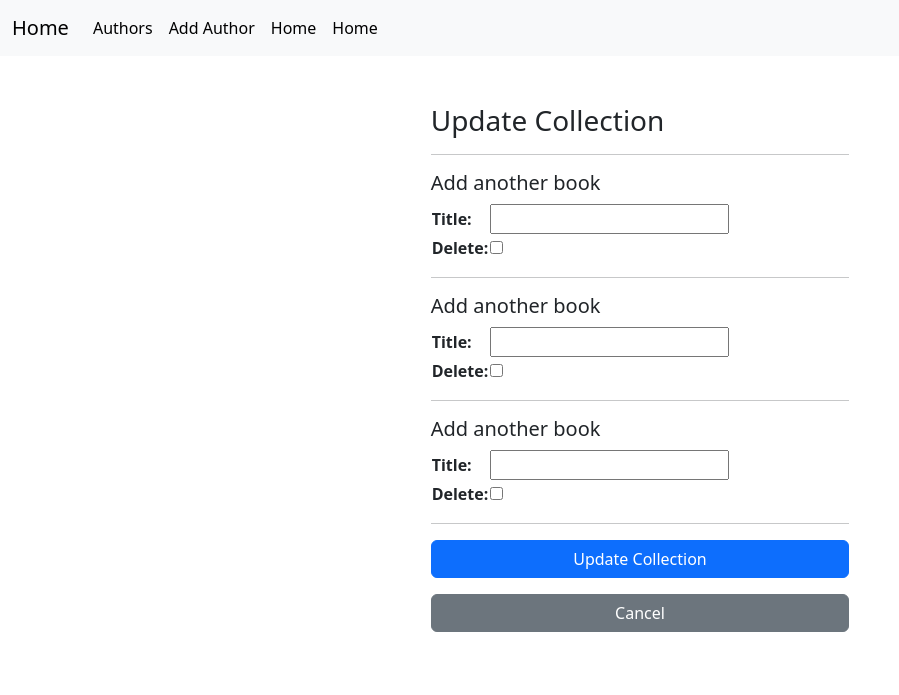
After one commit to Tzur1234/Django_Inline_formset_2, a Django app: page /authors/1/edit in a window 1280 px wide. The commit adds this page. Shown: the top 695 px of the page, without its empty margins (0-899 px from the left). Run offline with Django 4.2, Linux system fonts and the light colour scheme; data comes from the database, SQL or seed files in the repository; both versions use the stored data as it was after the commit.

Commit message:
inlineformset

```diff
--- a/book/forms.py
+++ b/book/forms.py
@@ -0,0 +1,5 @@
+from django.forms.models import inlineformset_factory
+
+from .models import Author, Book
+
+AuthorBooksFormset = inlineformset_factory(Author, Book, fields=('title',))
--- a/book/models.py
+++ b/book/models.py
@@ -17,5 +17,9 @@ class Book(models.Model):
 class Author(models.Model):
     name = models.CharField(max_length=225, blank=False, null=False)
 
+    def get_absolute_url(self):
+        ''' return url to redirect the user after CreateAuth'''
+        return reverse('books:author_detail', kwargs={'pk':self.pk})
+
     def __str__(self):
         return self.name
--- a/book/urls.py
+++ b/book/urls.py
@@ -2,9 +2,13 @@ from django.urls import path
 
 from . import views
 
+
+
 app_name = 'books'
 urlpatterns = [
     path('', views.HomeView.as_view(), name="home"),
-    path('authors/', views.AuthorListView.as_view(), name="author_list").
-    path('authors/<int:pk>', views.AuthorDetailView.as_view(), name="author_detail")
+    path('authors/', views.AuthorListView.as_view(), name="author_list"),
+    path('authors/<int:pk>', views.AuthorDetailView.as_view(), name="author_detail"),
+    path('authors/add/', views.AuthorCreateView.as_view(), name="author_add"),
+    path('authors/<int:pk>/edit', views.AuthorBookEditView.as_view(), name="author_edit")
 ]
--- a/book/views.py
+++ b/book/views.py
@@ -1,9 +1,13 @@
 from django.shortcuts import render
+from django.http import HttpResponseRedirect
+from django.urls import reverse
 from .models import Book, Author
 # Create your views here.
-from django.views.generic import TemplateView, ListView, DetailView
-
+from django.views.generic import TemplateView, ListView, DetailView, CreateView, FormView
+from django.views.generic.detail import SingleObjectMixin
+from django.contrib import messages
 from django.utils import timezone
+from .forms import AuthorBooksFormset
 
 class HomeView(TemplateView):
     # TemplateResponseMixin (attribute)
@@ -16,6 +20,45 @@ class AuthorListView(ListView):
 
 class AuthorDetailView(DetailView):
     template_name = 'author_detail.html'
+    model = Author
 
-    # # ContentMixin
-    # def get_context_data(self, )
+class AuthorCreateView(CreateView):
+    template_name= 'author_add.html'
+    model = Author
+    fields =['name',]
+
+    def form_valid(self, form):
+
+        messages.success(self.request,'The author has been added')
+
+        return super().form_valid(form)
+
+
+class AuthorBookEditView(SingleObjectMixin, FormView):
+    model = Author
+    template_name = 'author_books_edit.html'
+
+    def get(self, request, *args, **kwargs):
+        self.object = self.get_object(queryset=Author.objects.all())
+        return super().get(request, *args, **kwargs)
+
+    def post(self, request, *args, **kwargs):
+        self.object = self.get_object(queryset=Author.objects.all())
+        return super().post(request, *args, **kwargs)
+
+    def get_form(self, form_class=None):
+        return AuthorBooksFormset(**self.get_form_kwargs(), instance=self.object)
+
+    def form_valid(self, form):
+        form.save()
+
+        messages.add_message(
+            self.request,
+            messages.SUCCESS,
+            'Changes were saved.'
+        )
+
+        return HttpResponseRedirect(self.get_success_url())
+
+    def get_success_url(self):
+        return reverse('books:author_detail', kwargs={'pk': self.object.pk})
--- /dev/null
+++ b/templates/author_books_edit.html
@@ -0,0 +1,46 @@
+{% extends 'base.html' %}
+
+{% block title %}Editing books for {{ author.name }}{% endblock %}
+
+{% block content %}
+  <form action="" method="post" enctype="multipart/form-data">
+
+    {% for hidden_field in form.hidden_fields %}
+      {{ hidden_field.errors }}
+      {{ hidden_field }}
+    {% endfor %}
+
+    {% csrf_token %}
+
+    {{ form.management_form }}
+    {{ form.non_form_errors }}
+
+    <h3>Update Collection</h3>
+    {% for book_form in form.forms %}
+      <hr>
+      <h5>
+        {% if book_form.instance.id %}
+          Book: {{ book_form.instance.title|title }}
+        {% else %}
+          {% if form.forms|length > 1 %}
+            Add another book
+          {% else %}
+            Add a book
+          {% endif %}
+        {% endif %}
+      </h5>
+      {% for hidden_field in book_form.hidden_fields %}
+        {{ hidden_field.errors }}
+      {% endfor %}
+      <table>
+        {{ book_form.as_table }}
+      </table>
+    {% endfor %}
+    <hr>
+    <p>
+      <button type="submit" value="Update collection" class="btn btn-primary w-100 mb-3">Update Collection</button>
+      <a href="{{ author.get_absolute_url  }}" role="button" class="btn btn-secondary w-100">Cancel</a>
+    </p>
+  </form>
+
+{% endblock content %}
--- a/templates/base.html
+++ b/templates/base.html
@@ -13,14 +13,46 @@
     <title>{% block title %}{% endblock %}</title>
   </head>
   <body>
+    <nav class="navbar navbar-expand-lg bg-body-tertiary">
+      <div class="container-fluid">
+        <a class="navbar-brand" href="{% url 'books:home' %}">Home</a>
+        <button
+          class="navbar-toggler"
+          type="button"
+          data-bs-toggle="collapse"
+          data-bs-target="#navbarNav"
+          aria-controls="navbarNav"
+          aria-expanded="false"
+          aria-label="Toggle navigation"
+        >
+          <span class="navbar-toggler-icon"></span>
+        </button>
+        <div class="collapse navbar-collapse" id="navbarNav">
+          <ul class="navbar-nav">
+            <li class="nav-item">
+              <a class="nav-link active" aria-current="page" href="{% url 'books:author_list' %}">Authors</a>
+            </li>
+            <li class="nav-item">
+              <a class="nav-link active" aria-current="page" href="{% url 'books:author_add'%}">Add Author</a>
+            </li>
+            <li class="nav-item">
+              <a class="nav-link active" aria-current="page" href="#">Home</a>
+            </li>
+            <li class="nav-item">
+              <a class="nav-link active" aria-current="page" href="#">Home</a>
+            </li>
+          </ul>
+        </div>
+      </div>
+    </nav>
 
     <div class="container-fluid">
-        <div class="d-flex justify-content-center">
-            {% block content %}
-            {% endblock %}
+      <div class="d-flex alighn-items-center py-5">
+        <div class="col-12 col-md-6 col-lg-4 mx-auto">
+          {% block content %} {% endblock %}
         </div>
+      </div>
     </div>
-
 
     <script
       src="https://cdn.jsdelivr.net/npm/@popperjs/core@2.11.6/dist/umd/popper.min.js"
```
Also changed, not shown: templates/author_add.html (added, +13 -0 lines), templates/author_detail.html (+26 -6 lines), templates/author_list.html (+7 -4 lines), db.sqlite3.
